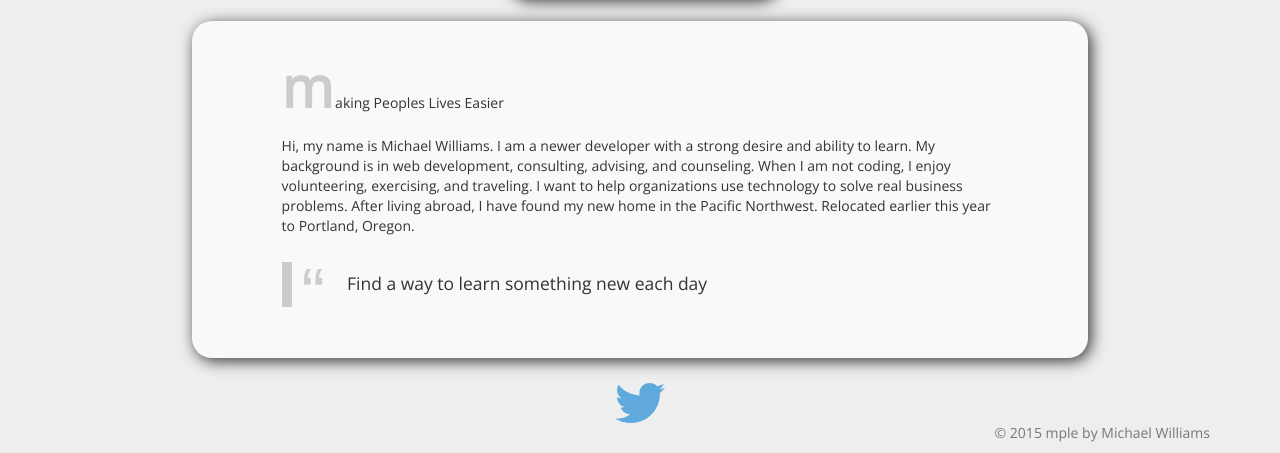
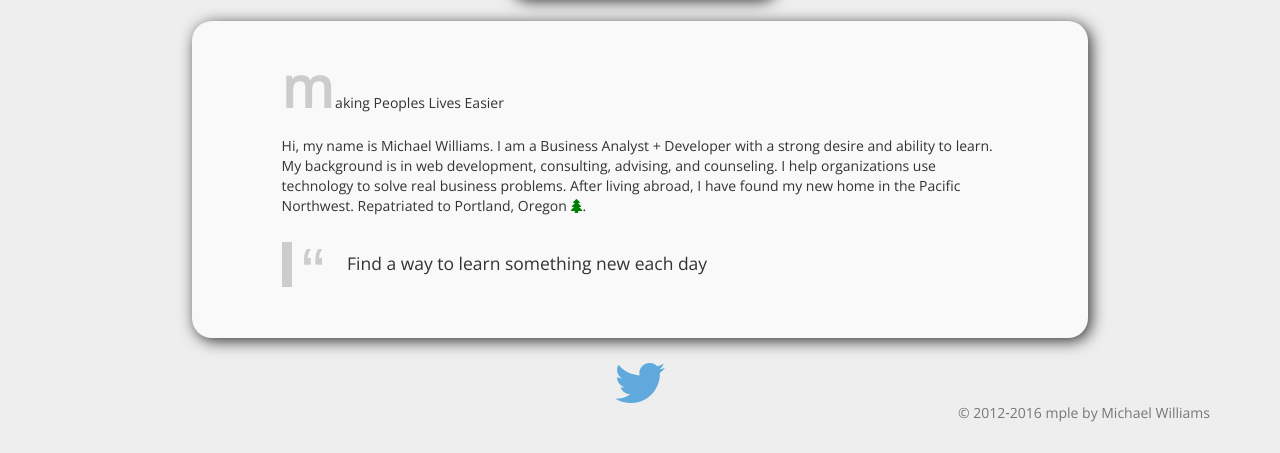
Before and after one commit to williamsmichael/heroku-accelerator-portfolio, a Django app: page /about/ in a window 1280 px wide. Shown: the part 368-821 px from the top of the page. After the commit the page ends 790 px from the top, so only its background shows below. Run offline with Django 3.2, Linux system fonts and the light colour scheme; some libraries are stand-ins or nearby versions.

Commit message:
Revise About text; dynamic copyright.

```diff
--- a/home/static/css/style_about.css
+++ b/home/static/css/style_about.css
@@ -64,7 +64,11 @@ blockquote:before {
 blockquote p {
   display: inline;
 }
+i {
+  color: green;
+}
 
+/* media queries */
 @media screen and (min-width: 800px) {
   header img {
     display: inherit;
--- a/home/templates/about.html
+++ b/home/templates/about.html
@@ -9,6 +9,7 @@
     <!-- custom styles -->
     <link href='http://fonts.googleapis.com/css?family=Open+Sans' rel='stylesheet' type='text/css'>
     <link rel="stylesheet" type="text/css" href="{% static "css/style_about.css" %} ">
+    <link rel="stylesheet" href="https://maxcdn.bootstrapcdn.com/font-awesome/4.5.0/css/font-awesome.min.css">
 
   {% endblock %}
 
@@ -24,7 +25,7 @@
     <section>
       <p>making Peoples Lives Easier</p>
 
-      <p>Hi, my name is Michael Williams. I am a newer developer with a strong desire and ability to learn. My background is in web development, consulting, advising, and counseling. When I am not coding, I enjoy volunteering, exercising, and traveling. I want to help organizations use technology to solve real business problems. After living abroad, I have found my new home in the Pacific Northwest. Relocated earlier this year to Portland, Oregon.</p>
+      <p>Hi, my name is Michael Williams. I am a Business Analyst + Developer with a strong desire and ability to learn. My background is in web development, consulting, advising, and counseling. I help organizations use technology to solve real business problems. After living abroad, I have found my new home in the Pacific Northwest. Repatriated to Portland, Oregon <i class="fa fa-tree"></i>.</p>
       <blockquote>
         <p>Find a way to learn something new each day</p>
       </blockquote>
--- a/home/templates/base.html
+++ b/home/templates/base.html
@@ -52,7 +52,7 @@
     <a href="https://twitter.com/michael_mdw">
       <img src="{% static "images/twitter.svg" %}" alt="twitter icon to connect" />
     </a>
-    <p class="text-muted">&copy; 2015 mple by Michael Williams</p>
+    <p class="text-muted">&copy; 2012<script>new Date().getFullYear()>2012&&document.write("&dash;"+new Date().getFullYear());</script> mple by Michael Williams</p>
   </footer>
 
 {% block js_scripts %}{% endblock %}
```
Also changed, not shown: 4 other files.
